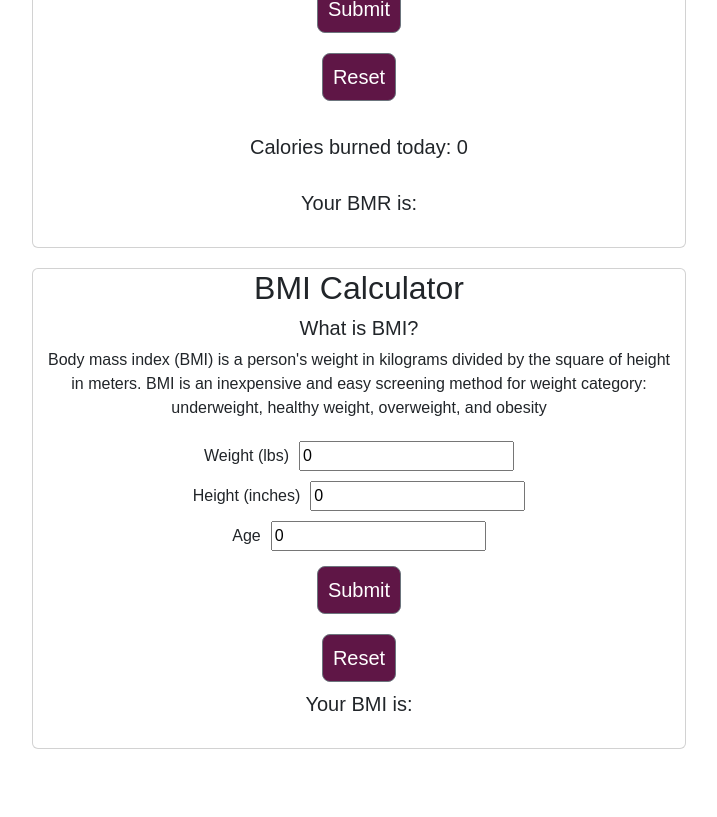
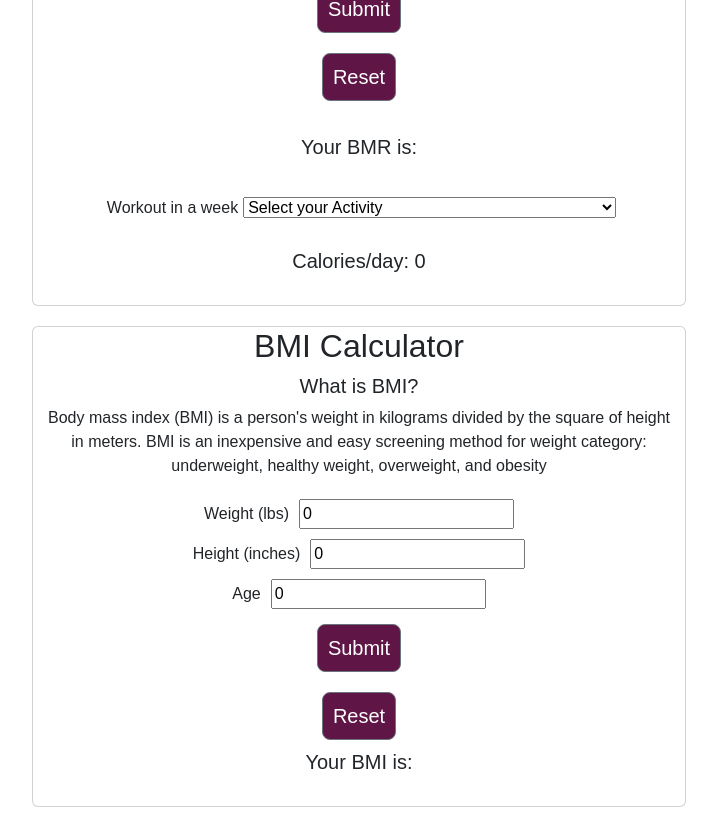
Before and after one commit to Clelia-M/WellFit, a React (Create React App) app: page / in a window 1280 px wide. Shown: the part 1740-2557 px from the top of the page, without its empty margins (281-998 px from the left). Before the commit the page ends 2499 px from the top, so only its background shows below. Built offline with nearby package versions, Linux system fonts and the light colour scheme.

Commit message:
added activity to BMR

```diff
--- a/src/components/Bmr.js
+++ b/src/components/Bmr.js
@@ -8,6 +8,7 @@ function Bmr() {
   const [female, setFemale] = useState(0);
   const [burned, setBurned] = useState(0);
   const [calories, setCalories] = useState("");
+  const [activity, setActivity] = useState(0);
 
   let calculateBmr = (e) => {
     // prevent submitting
@@ -16,7 +17,7 @@ function Bmr() {
     if (weight === 0 || height === 0 || age === 0) {
       alert("Please enter valid weight, height and age");
     } else {
-      // BMR formula
+      // BMR formula for women
       let calories = 50 + 2.3 * ((height - 60) / 2.54);
       setCalories(calories.toFixed(2));
     }
@@ -79,13 +80,27 @@ function Bmr() {
             </form>
             <br></br>
             <div className="center">
-              <h5>Calories burned today: {burned} </h5>
-            </div>
-            <br></br>
-            <div className="center">
               <h5>Your BMR is: {calories} </h5>
             </div>
             <br></br>
+            <div className="input-wrap">
+              <label className="label">Workout in a week</label>
+              <select className="activity" value={activity}>
+              <option value="">Select your Activity</option>
+              <option value="">Very little or no exercise</option>
+              <option value="">Exercise 1-3 times/week</option>
+              <option value="">Exercise 4-5 times/week</option>
+              <option value="">Daily exercise or intense exercise 3-4 times/week</option>
+              <option value="">Intense exercise 6-7 times/week</option>
+              <option value="">Very intense exercise daily, or physical </option>
+              </select>
+              <br></br>
+              <br></br>
+            <div className="center">
+              <h5>Calories/day: {burned} </h5>
+            </div>
+            <br></br>
+            </div>
           </div>
         </div>
       </div>
```
